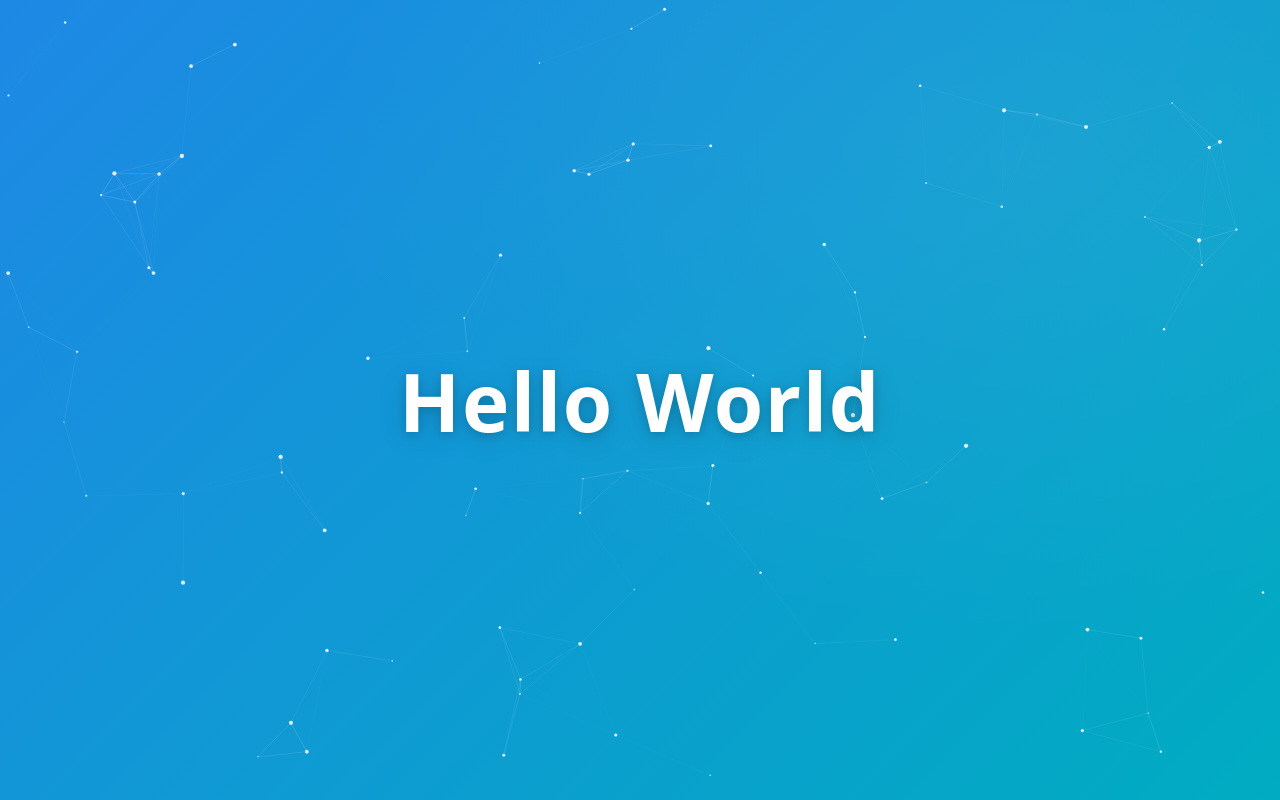
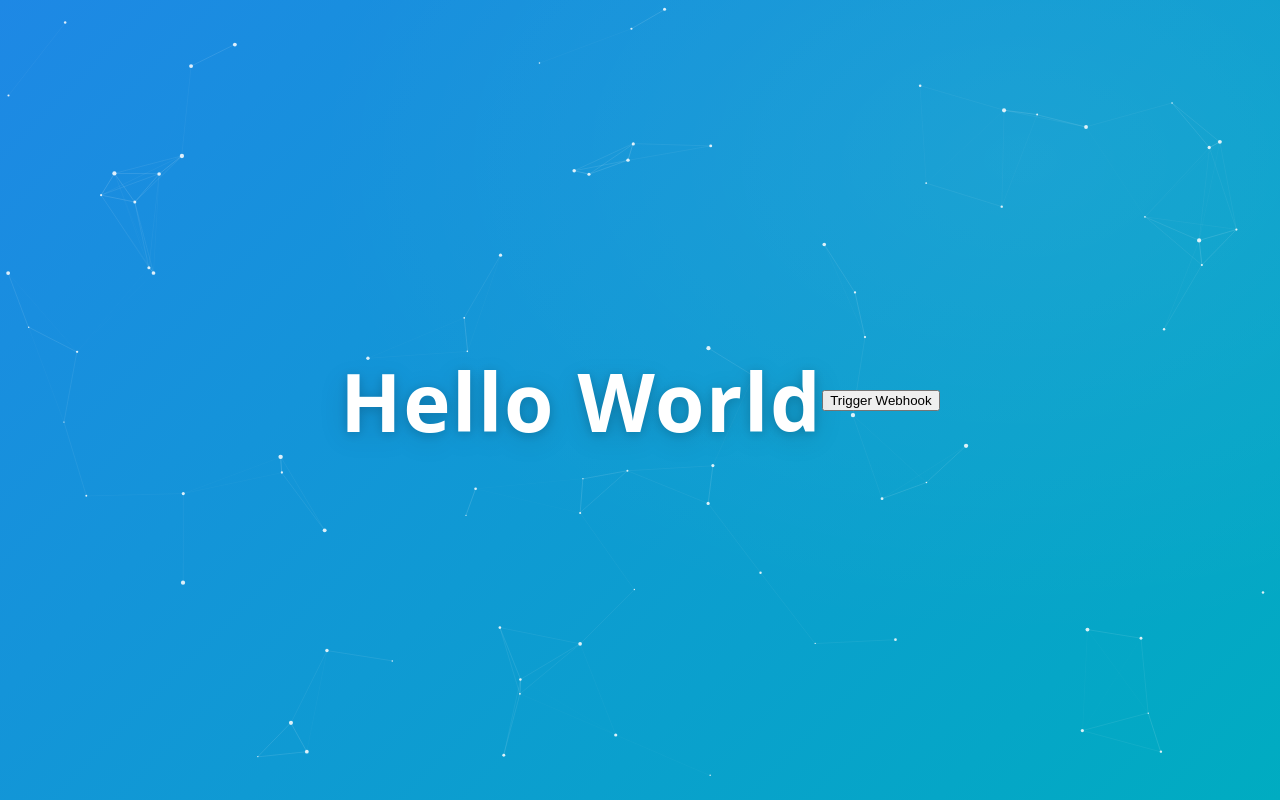
Before and after one commit to mahatma-panda/vaga.industries, a plain HTML site: page index.html in a window 1280 px wide. Drawn offline with Linux system fonts and the light colour scheme.

Commit message:
testing webhook button

```diff
--- a/index.html
+++ b/index.html
@@ -66,6 +66,28 @@
 <body>
   <canvas id="particles" aria-hidden="true"></canvas>
   <div class="main">Hello World</div>
+
+  <button onclick="triggerWebhook()">Trigger Webhook</button>
+
+    <script>
+      function triggerWebhook() {
+        fetch("https://hooks.nabu.casa/gAAAAABo3pywXXvChUrAJBYj9b18hKEFuJsCtV7dic3znSchebdwQkj1ZHj9ZmtSwHYG-XppYqXiG4lA-eZnR_lePrNnwT-FvO3u8arxWzElLy8xpiS72WM6Jg6lO0W6Iiq_SZAta6S-YHAtaMgeh-4eSMtPcp9TR9iYoyQ9iO-mhQnOiJ9G2aw=", {
+          method: "POST"
+        })
+        .then(response => {
+          if (response.ok) {
+            alert("Webhook triggered successfully!");
+          } else {
+            alert("Failed to trigger webhook.");
+          }
+        })
+        .catch(error => {
+          console.error("Error triggering webhook:", error);
+          alert("Error triggering webhook.");
+        });
+      }
+    </script>
+
 
   <script>
     // Particle background inspired by the Home Assistant login effect.
```
